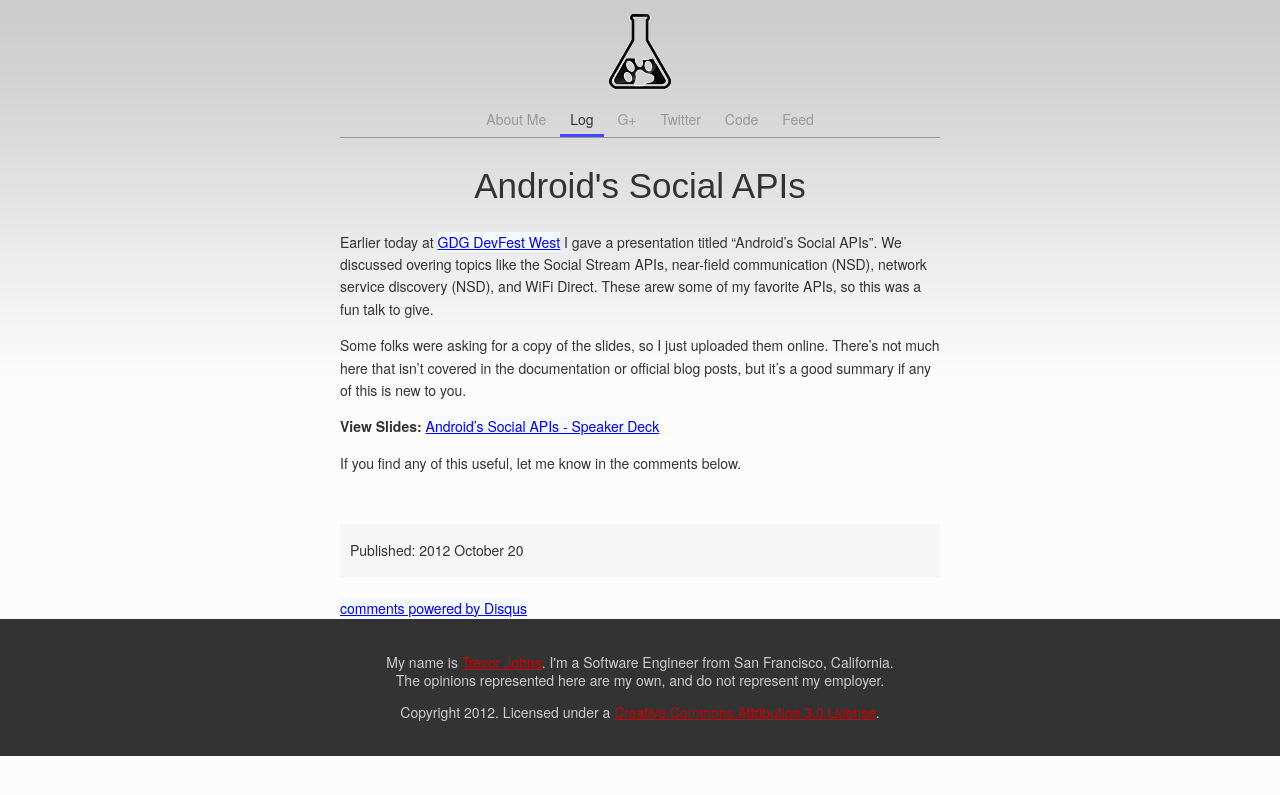
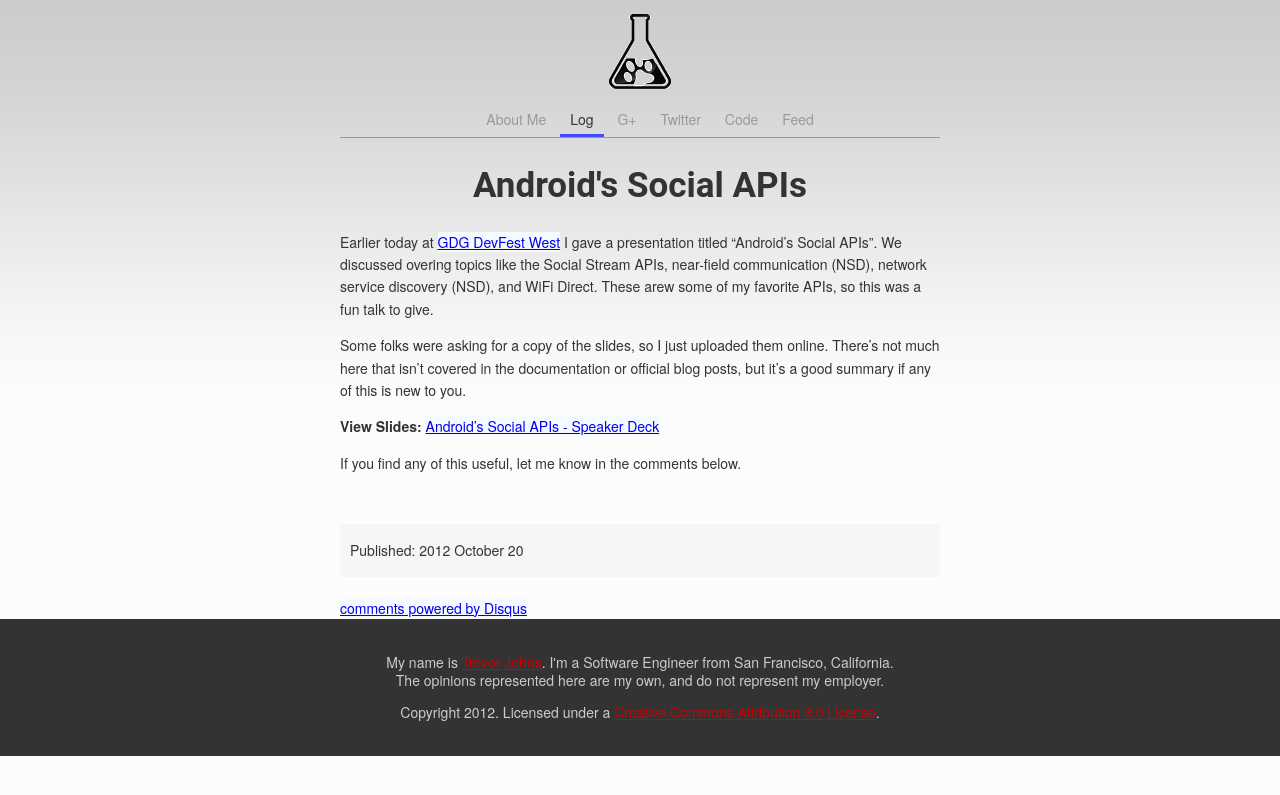
Before and after one commit to tjohns/sparkledog.net, a Jekyll site: the page built from _posts/2012-10-20-androids-social-apis.md, in a window 1280 px wide. Shown: the top 795 px of the page. Built offline with Jekyll 4.4.1, drawn with Linux system fonts in a browser that asks for light colours; comment, search, counter and statistics services are not loaded; a style sheet for code colours, icons or effects is not loaded.

Commit message:
Increase article H1 font weight
Changing article <h1> font weight to 600.

```diff
--- a/styles/main.css
+++ b/styles/main.css
@@ -113,8 +113,8 @@ article > footer {
 
 
 .full h1 {
-  font-family: "Roboto-Thin", "HelveticaNeue-Light", "Helvetica-Light", "Arial", sans-serif;
-  font-weight: 100;
+  font-family: "Roboto", "HelveticaNeue", "Helvetica", "Arial", sans-serif;
+  font-weight: 600;
   font-size: 250%;
 }
 
```
